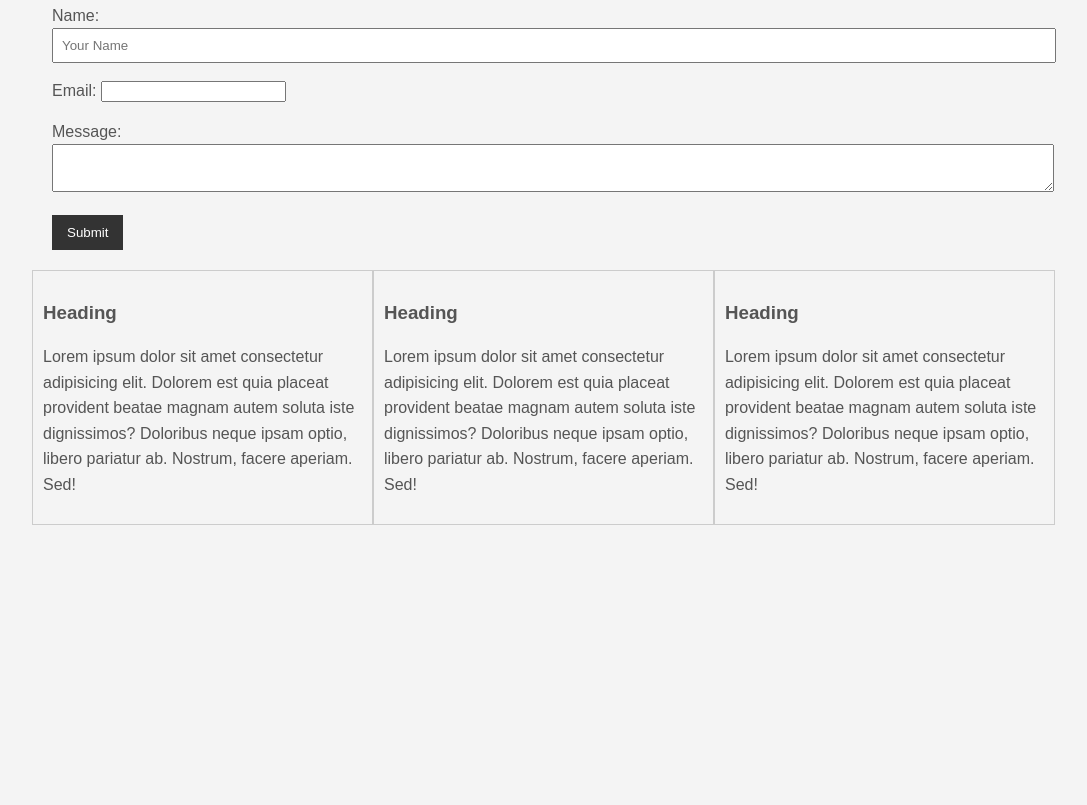
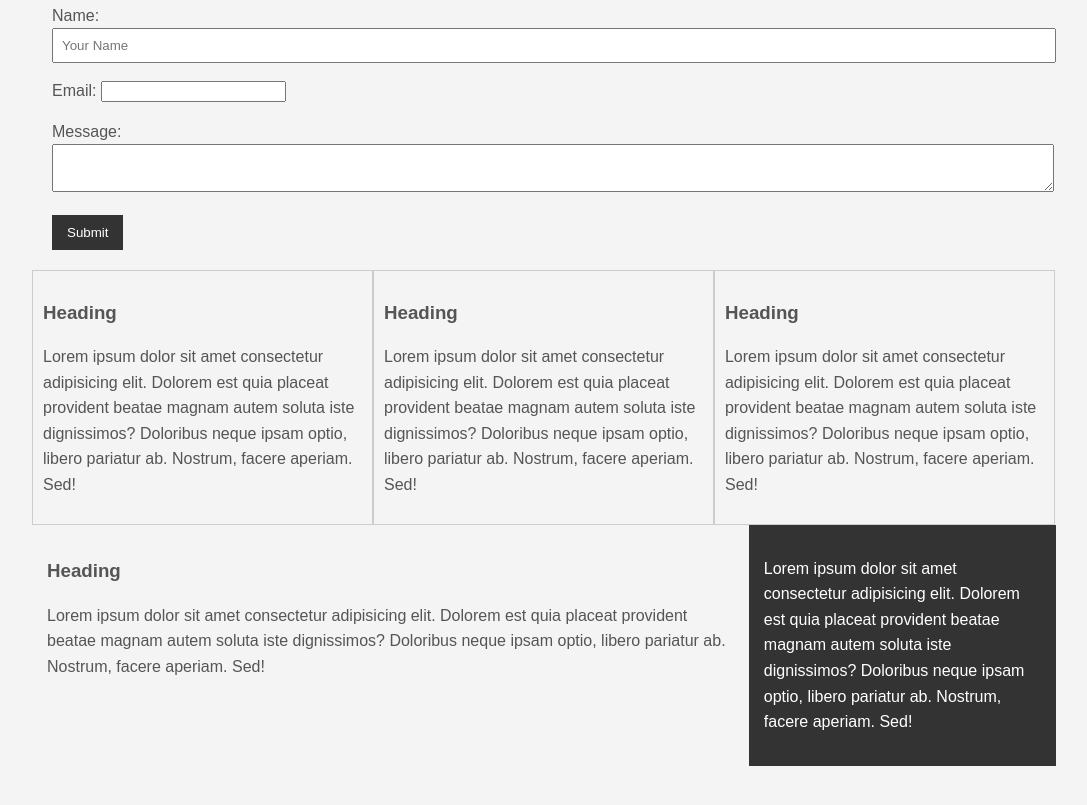
Before and after one commit to JamesLakin247/css-course, a plain HTML site: page index.html in a window 1280 px wide. Shown: the part 704-1509 px from the top of the page, without its empty margins (96-1183 px from the left). Drawn offline with Linux system fonts and the light colour scheme.

Commit message:
more float examples

```diff
--- a/css/style.css
+++ b/css/style.css
@@ -148,3 +148,18 @@ a:visited {
     padding: 10px;
     box-sizing: border-box;
 }
+
+#main-block {
+    float: left;
+    width: 70%;
+    padding: 15px;
+    box-sizing: border-box;
+}
+#side-bar {
+    float: left;
+    width: 30%;
+    background-color: #333;
+    color: #fff;
+    padding: 15px;
+    box-sizing: border-box;
+}
--- a/index.html
+++ b/index.html
@@ -1,5 +1,6 @@
 <!DOCTYPE html>
 <html lang="en">
+
 <head>
     <meta charset="UTF-8">
     <meta http-equiv="X-UA-Compatible" content="IE=edge">
@@ -7,15 +8,18 @@
     <title>CSS Cheat Sheet</title>
     <link rel="stylesheet" type="text/css" href="css/style.css">
 </head>
+
 <body>
     <div class="container">
         <div class="box-1">
             <h1>Hello World</h1>
-            <p>Lorem ipsum dolor sit amet consectetur adipisicing elit. Architecto omnis sequi illum fugit quis iure consequatur ullam ex ducimus repellendus. Placeat omnis, cum adipisci eos enim est unde quasi quo!</p>
+            <p>Lorem ipsum dolor sit amet consectetur adipisicing elit. Architecto omnis sequi illum fugit quis iure
+                consequatur ullam ex ducimus repellendus. Placeat omnis, cum adipisci eos enim est unde quasi quo!</p>
         </div>
         <div class="box-2">
             <h1>Goodbye World</h1>
-            <p>Lorem ipsum dolor sit amet consectetur adipisicing elit. Architecto omnis sequi illum fugit quis iure consequatur ullam ex ducimus repellendus. Placeat omnis, cum adipisci eos enim est unde quasi quo!</p>
+            <p>Lorem ipsum dolor sit amet consectetur adipisicing elit. Architecto omnis sequi illum fugit quis iure
+                consequatur ullam ex ducimus repellendus. Placeat omnis, cum adipisci eos enim est unde quasi quo!</p>
             <a class="button" href="">Read More...</a>
         </div>
         <div class="categories">
@@ -44,20 +48,38 @@
         </form>
         <div class="block">
             <h3>Heading</h3>
-            <p>Lorem ipsum dolor sit amet consectetur adipisicing elit. Dolorem est quia placeat provident beatae magnam autem soluta iste dignissimos? Doloribus neque ipsam optio, libero pariatur ab. Nostrum, facere aperiam. Sed!</p>
+            <p>Lorem ipsum dolor sit amet consectetur adipisicing elit. Dolorem est quia placeat provident beatae magnam
+                autem soluta iste dignissimos? Doloribus neque ipsam optio, libero pariatur ab. Nostrum, facere aperiam.
+                Sed!</p>
         </div>
         <div class="block">
             <h3>Heading</h3>
-            <p>Lorem ipsum dolor sit amet consectetur adipisicing elit. Dolorem est quia placeat provident beatae magnam autem soluta iste dignissimos? Doloribus neque ipsam optio, libero pariatur ab. Nostrum, facere aperiam. Sed!</p>
+            <p>Lorem ipsum dolor sit amet consectetur adipisicing elit. Dolorem est quia placeat provident beatae magnam
+                autem soluta iste dignissimos? Doloribus neque ipsam optio, libero pariatur ab. Nostrum, facere aperiam.
+                Sed!</p>
         </div>
         <div class="block">
             <h3>Heading</h3>
-            <p>Lorem ipsum dolor sit amet consectetur adipisicing elit. Dolorem est quia placeat provident beatae magnam autem soluta iste dignissimos? Doloribus neque ipsam optio, libero pariatur ab. Nostrum, facere aperiam. Sed!</p>
+            <p>Lorem ipsum dolor sit amet consectetur adipisicing elit. Dolorem est quia placeat provident beatae magnam
+                autem soluta iste dignissimos? Doloribus neque ipsam optio, libero pariatur ab. Nostrum, facere aperiam.
+                Sed!</p>
         </div>
         <div class="clr">
 
         </div>
+        <div id="main-block">
+            <h3>Heading</h3>
+            <p>Lorem ipsum dolor sit amet consectetur adipisicing elit. Dolorem est quia placeat provident beatae magnam
+                autem soluta iste dignissimos? Doloribus neque ipsam optio, libero pariatur ab. Nostrum, facere aperiam.
+                Sed!</p>
+        </div>
+        <div id="side-bar">
+            <p>Lorem ipsum dolor sit amet consectetur adipisicing elit. Dolorem est quia placeat provident beatae magnam
+                autem soluta iste dignissimos? Doloribus neque ipsam optio, libero pariatur ab. Nostrum, facere aperiam.
+                Sed!</p>
+        </div>
     </div><!-- container ending div tag -->
     <div style="margin-top: 500px;"></div>
 </body>
+
 </html>
```
